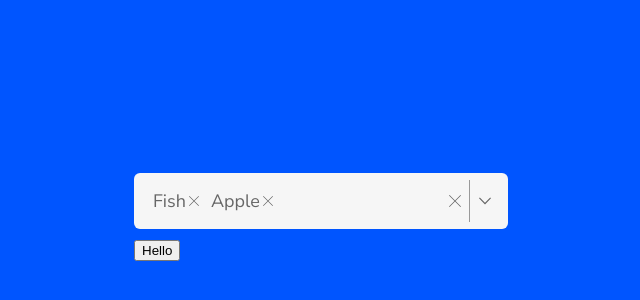
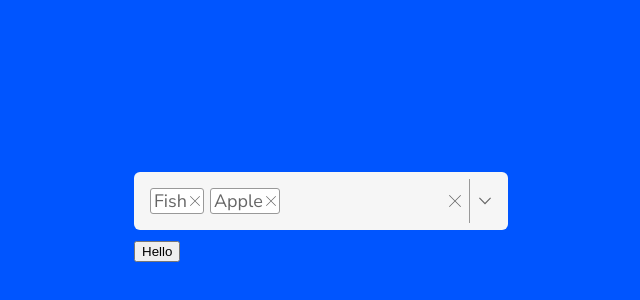
Before and after one commit to divyanshugarg36/react-multi-select, a React app: page / in a window 1280 px wide. Shown: the part 182-482 px from the top of the page, without its empty margins (319-959 px from the left). Built offline with nearby package versions, Linux system fonts and the light colour scheme.

Commit message:
Code reduction

```diff
--- a/src/App.js
+++ b/src/App.js
@@ -48,7 +48,7 @@ class App extends React.Component {
             refApi={this.testSelect}
             data={DATA}
             defaultData={[DATA[0], DATA[1]]}
-            element={(str) => `${str.name}.`}
+            // element={(str) => `${str.name}.`}
             // selectedElement={(str) => `${str.name}.`}
             // searchKey="values"
             minValues={2}
--- a/src/multiSelect.js
+++ b/src/multiSelect.js
@@ -32,9 +32,9 @@ export class MultiSelect extends Component {
   }
 
   componentDidMount() {
-    this.setRefAPI();
     document.addEventListener('mousedown', this.handleExit);
     document.addEventListener('scroll', this.handleExit);
+    this.setRefAPI();
   }
 
   componentWillUnmount() {
@@ -226,8 +226,7 @@ export class MultiSelect extends Component {
     } = this;
     const { element, selectedElement, showCross, required, minValues } = this.props;
     const { show, selected, unSelected, searchString, searchKey } = this.state;
-    const typeTestSelected = selectedElement('a') === 'a';
-    const typeTestUnSelected = element('a') === 'a';
+    const typeTest = !(selectedElement('a') === 'a') || !(element('a') === 'a');
     const filteredUnSelected = filterData(sortData(unSelected), searchString, searchKey);
     const inputSize = searchString.length === 0 ? 1 : searchString.length;
     const validate = ((required || minValues > 0) && !(minValues - 1 < selected.length));
@@ -250,8 +249,7 @@ export class MultiSelect extends Component {
             {selected.map((sel, index) => (
               <div
                 key={index}
-                className={`node-container ${(!typeTestUnSelected || !typeTestSelected)
-                  ? 'node-container-external' : ''}`}
+                className={`node-container ${(typeTest) ? 'node-container-external' : ''}`}
                 onClick={(e) => {
                   unSelectData(index);
                   e.stopPropagation();
```
